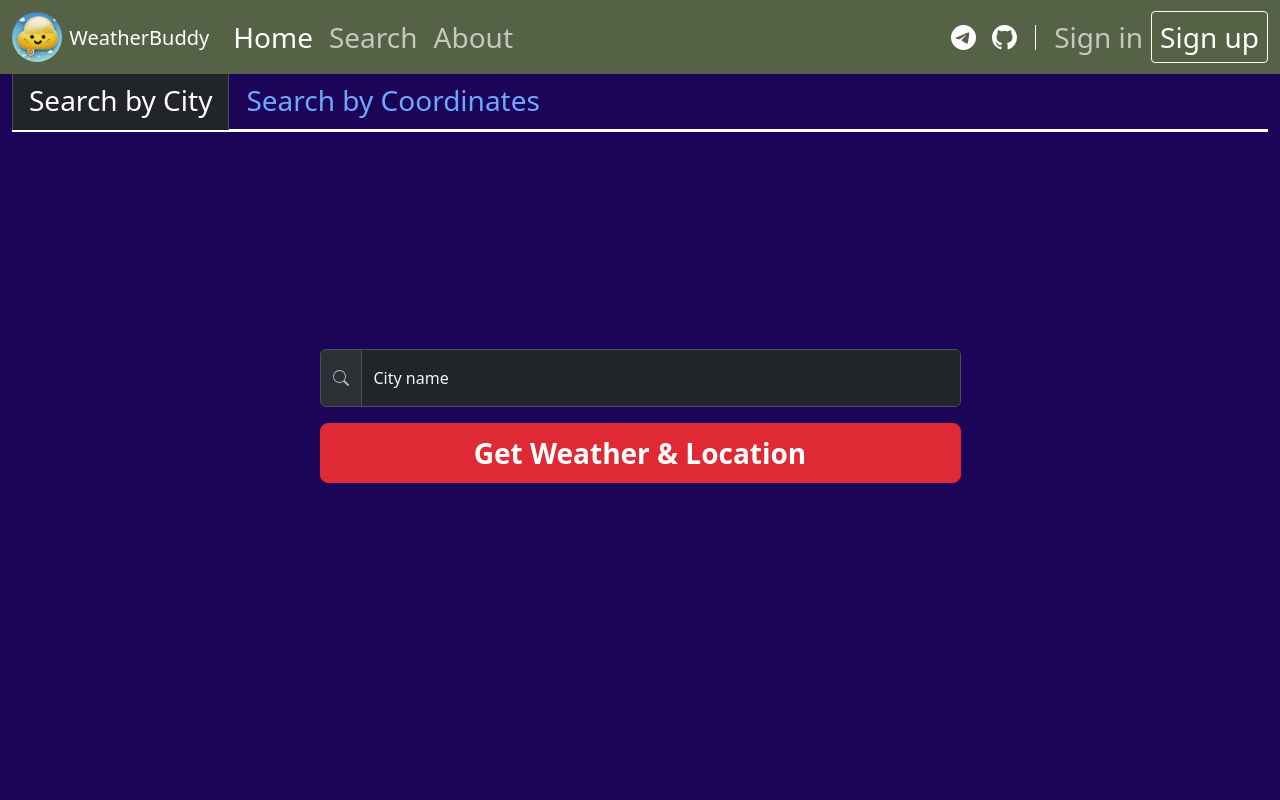
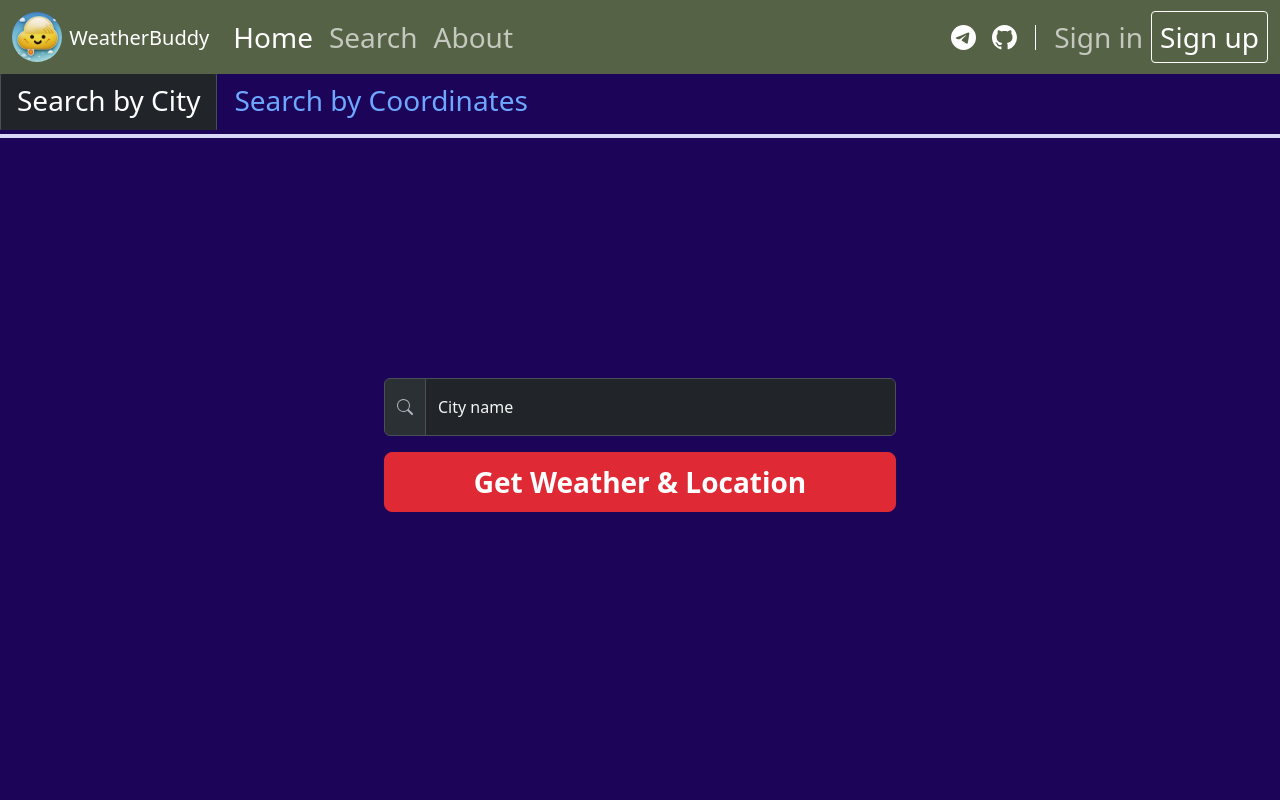
Before and after one commit to MikhailKras/weather-buddy, a FastAPI app: page /weather/search in a window 1280 px wide. Run offline with FastAPI, Linux system fonts and the light colour scheme; parts of the project's set-up code (start-up, migrations or seed data) failed here and were passed over; some libraries are stand-ins or nearby versions.

Commit message:
feat: added new styles and removed old styles for searching page; reorganized the code structure for better readability
- Removed unnecessary padding from the container
- Removed border-bottom and border-white classes from the navigation tabs
- Added a horizontal rule with a custom border color and margin top
- Removed the position-absolute, top-50, start-50, and translate-middle classes from the tab-content div
- Added custom styles for alignment

```diff
--- a/src/templates/city_weather_search.html
+++ b/src/templates/city_weather_search.html
@@ -1,12 +1,8 @@
 {% if is_auth %} {% extends 'auth/base.html' %} {% else %} {% extends
 'base.html' %} {% endif %} {% block title %}Search weather city{% endblock %} {%
 block content %}
-<div class="container-fluid h-100">
-  <ul
-    class="fs-3 nav nav-tabs border-bottom border-3 border-white"
-    id="weatherTabs"
-    role="tablist"
-  >
+<div class="container-fluid h-100" style="padding: 0">
+  <ul class="fs-3 nav nav-tabs border-0" id="weatherTabs" role="tablist">
     <li class="nav-item" role="presentation">
       <button
         class="nav-link active"
@@ -36,20 +32,19 @@ block content %}
       </button>
     </li>
   </ul>
-  <div
-    class="tab-content mt-3 position-absolute top-50 start-50 translate-middle w-100"
-    id="weatherTabsContent"
-  >
+  <hr
+    class="border-4 opacity-100"
+    style="border-color: #d8d8f6; margin-top: 5px"
+  />
+  <div class="tab-content" id="weatherTabsContent">
     <div
       class="tab-pane fade show active"
       id="cityTabContent"
       role="tabpanel"
       aria-labelledby="cityTab"
     >
-      <div class="container">
-        <div class="row justify-content-center">
-          <div class="col-md-7">
-            <form onsubmit="searchByCity(event)">
+      <div class="center-margin-top container-login">
+        <form class="custom-width" onsubmit="searchByCity(event)">
           <div class="input-group mb-3">
             <span class="input-group-text"
               ><svg
@@ -83,15 +78,13 @@ block content %}
               Get Weather & Location
             </button>
           </div>
-            </form>
           <div
             id="error-message"
             class="alert alert-danger bg-danger text-white"
             role="alert"
             style="display: none"
           ></div>
-          </div>
-        </div>
+        </form>
       </div>
     </div>
     <div
@@ -100,10 +93,8 @@ block content %}
       role="tabpanel"
       aria-labelledby="coordsTab"
     >
-      <div class="container">
-        <div class="row justify-content-center">
-          <div class="col-md-7">
-            <form onsubmit="searchByCoords(event)">
+      <div class="center-margin-top container-login">
+        <form class="custom-width" onsubmit="searchByCoords(event)">
           <div class="row mb-3">
             <div class="col">
               <div class="form-floating">
@@ -155,8 +146,6 @@ block content %}
     </div>
   </div>
 </div>
-  </div>
-</div>
 
 <script src="{{ url_for('static', path='js/weather_service/search.js') }}"></script>
 
```
Lines whose indentation alone changed are shown as unchanged.
